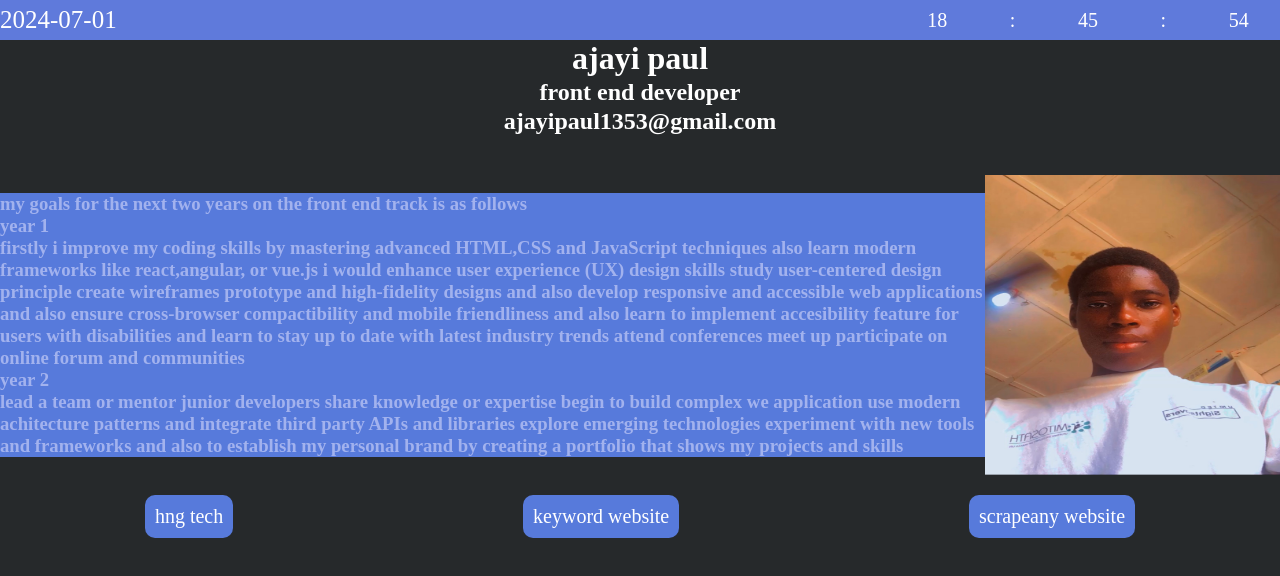
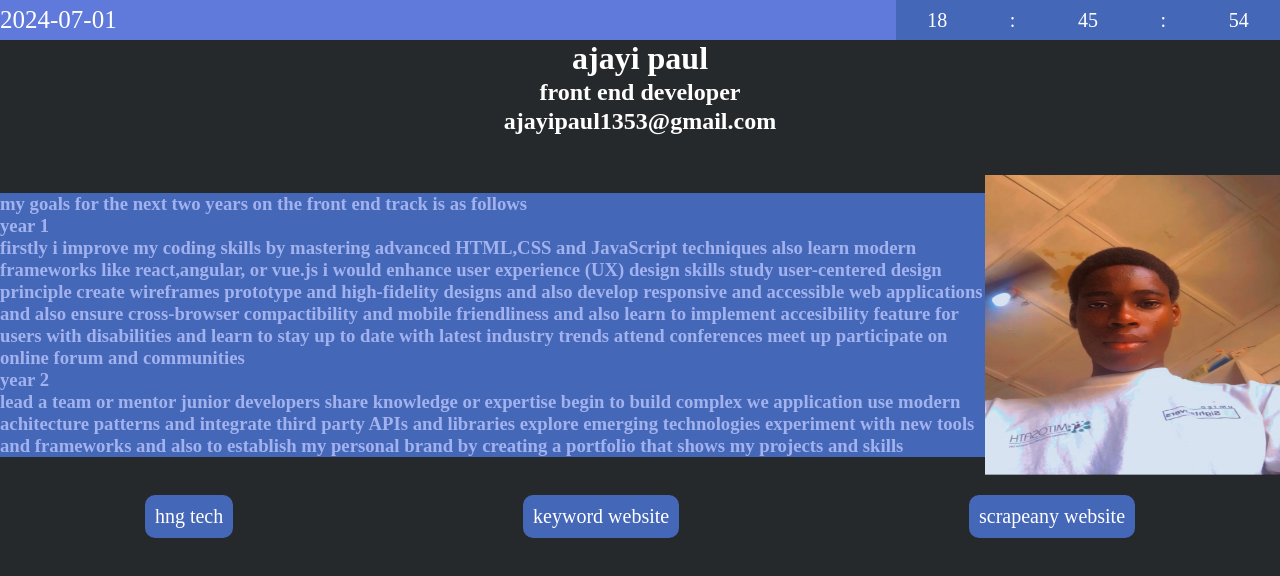
Before and after one commit to paulcoderdev/HNG-bio, a plain HTML site: page index.html in a window 1280 px wide. Drawn offline with Linux system fonts and the light colour scheme.

Commit message:
Add files via upload

```diff
--- a/index.html
+++ b/index.html
@@ -59,9 +59,9 @@
     </div>
     </div>
     <div class="links">
-        <a href="hng.tech/learn" id="hngLink">hng tech</a>
-        <a href="keyword.dog" id="keywordLink">keyword website</a>
-        <a href="scrapeanyweb.site" id="scrapeanywebLink"> scrapeany website</a>
+        <a href="https://hng.tech/learn" id="hngLink">hng tech</a>
+        <a href="http://keyword.dog/" id="keywordLink">keyword website</a>
+        <a href="https://scrapeanyweb.site/" id="scrapeanywebLink"> scrapeany website</a>
     </div>
     <script src="./index.js"></script>
 </body>
--- a/style.css
+++ b/style.css
@@ -19,7 +19,7 @@ body{
 a{
     font-size: 20px;
     text-decoration: none;
-    background-color: #577adb;
+    background-color: #4567B7;
     color: #fff;
     padding: 10px;
     margin-bottom: 50px;
@@ -44,7 +44,7 @@ a:hover{
     margin-top: 40px;
 }
 #currentTimeUTC{
-    background-color: #5F7ADB;
+    background-color: #4567B7;
     height: 40px;
     width: 30%;
     align-items: center;
@@ -53,7 +53,7 @@ a:hover{
     font-size: 20px;
 }
 #goals{
-    background-color: #577adb;
+    background-color: #4567B7;
     color: #a2b2ee;
 }
 .links{
```
